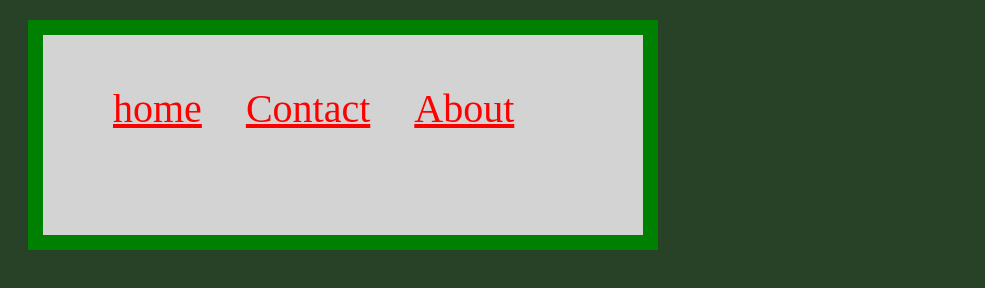
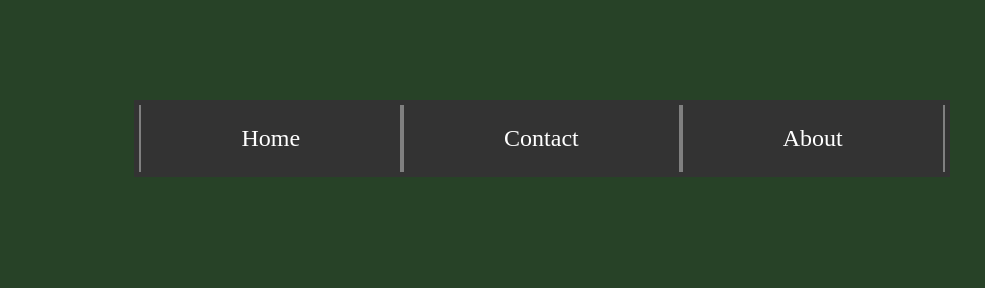
Before and after one commit to Ludwigstud/Projekt3, a plain HTML site: page 3-css-positioning/Index/index.html in a window 1280 px wide. Shown: the whole page, without its empty margins (0-985 px from the left). Drawn offline with Linux system fonts and the light colour scheme.

Commit message:
changed button, added css

```diff
--- a/3-css-positioning/Index/index.html
+++ b/3-css-positioning/Index/index.html
@@ -11,14 +11,15 @@
 
 
 
-   <div class="buttons">
+<div class="buttons">
 
-<a href="\3-css-positioning\Index\index.html">home</a>
-<a href="\3-css-positioning\contact\contact.html">Contact</a>
-<a href="\3-css-positioning\about\about.html">About</a>
+    <ul>
+      <li><a class="active" href="\3-css-positioning\Index\index.html">Home</a></li>
+      <li><a href="\3-css-positioning\contact\contact.html">Contact</a></li>
+      <li><a href="\3-css-positioning\about\about.html">About</a></li>
+    </ul>
 
-
-   </div>
+</div>
 
 
 
--- a/3-css-positioning/Index/stylesheet.css
+++ b/3-css-positioning/Index/stylesheet.css
@@ -7,22 +7,32 @@ body
     background-color: rgb(39, 66, 39) ;
 }
 
-
-.buttons
-{
-  background-color: lightgrey;
-  width: 500px;
-  height: 100px;
-  border: 15px solid green;
-  padding: 50px;
-  margin: 20px;
+ul {
+  list-style-type: none;
+  margin: 100px;
+  margin-left: 10%;
+  margin-right: 10%;
+  padding: 5px;
+  overflow: hidden;
+  background-color: #333;
+ max-width: 806px;
 
 }
 
-a
-{
-color: red;
-font-size: 40px;
-padding: 20px;
+
+li a {
+  display: block;
+  color: white;
+  text-align: center;
+  padding: 20px 100px;
+  text-decoration: none;
+  font-size: 24px;
+  border-right: 2px solid grey;
+  border-left: 2px solid grey;
 
 }
+
+li{float: left;}
+
+li a:hover {
+  background-color: rgba(0, 0, 0, 0.521);
```
